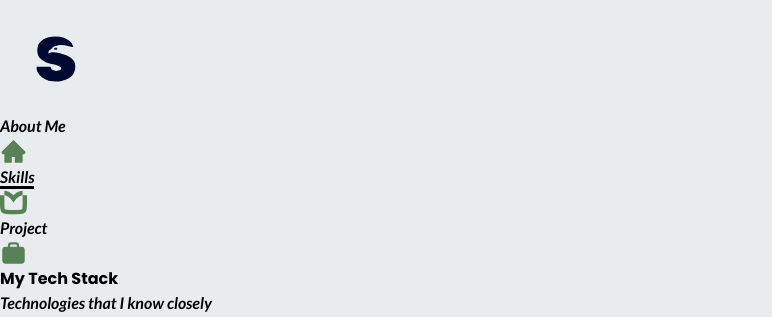
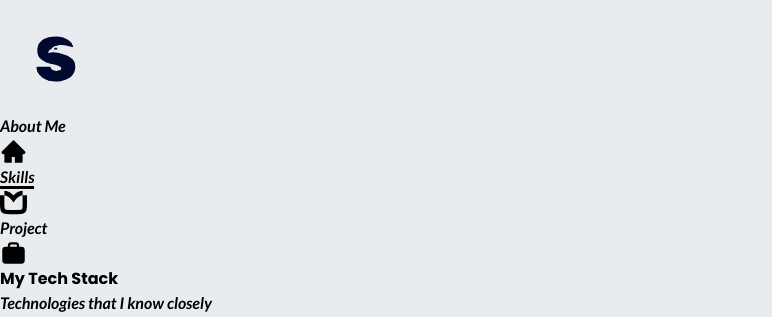
Before and after one commit to sindorcoder/sindorcoder, a React (Vite) app: page /skills in a window 1280 px wide. Shown: the top 317 px of the page, without its empty margins (0-772 px from the left). Built offline with nearby package versions, Linux system fonts and the light colour scheme.

Commit message:
added skills and resume

```diff
--- a/src/components/contact/Contact.jsx
+++ b/src/components/contact/Contact.jsx
@@ -14,7 +14,7 @@ const Contact = () => {
 
   })
   return (
-    <section className="mb-[150px] my-[80px]">
+    <section className="mb-[150px] my-[80px]" id="contact">
       <div>
         <div className="bg-slate-50 p-2 flex items-center shadow-cm justify-center w-full max-w-[150px] md:max-w-[200px] rounded-full">
           <h2 className="text-[14px] md:text-[20px] capitalize title text-black">
--- a/src/components/navbar/Navbar.jsx
+++ b/src/components/navbar/Navbar.jsx
@@ -1,3 +1,4 @@
+import { BiPhone } from "react-icons/bi";
 import { SiKnowledgebase } from "react-icons/si";
 import { TbBriefcase2Filled } from "react-icons/tb";
 import { AiFillHome } from "react-icons/ai";
@@ -18,14 +19,14 @@ const Navbar = () => {
           <li>
             <NavLink className=" text-[14px] md:text-[18px] text-black text border-b-[3px] border-transparent hover:border-b-[3px] hover:border-black duration-150 delay-100 " to="/about">
             <span className="hidden md:inline">About Me</span>
-            <AiFillHome size={27} color="#588157" className="inline md:hidden" />
+            <AiFillHome size={27} color="#000" className="inline md:hidden" />
             </NavLink>
           </li>
 
           <li>
             <NavLink className=" text-[14px] md:text-[18px] text-black text border-b-[3px] border-transparent hover:border-b-[3px] hover:border-black duration-150 delay-100 " to="/skills">
             <span className="hidden md:inline">Skills</span>
-            <SiKnowledgebase size={27} color="#588157" className="inline md:hidden" />
+            <SiKnowledgebase size={27} color="#000" className="inline md:hidden" />
             </NavLink>
           </li>
           <li>
@@ -33,7 +34,7 @@ const Navbar = () => {
             <span className="hidden md:inline">
             Project
             </span>
-            <TbBriefcase2Filled size={27} color="#588157" className="inline md:hidden" />
+            <TbBriefcase2Filled size={27} color="#000" className="inline md:hidden" />
             </NavLink>
           </li>
         </ul>
--- a/src/data/index.js
+++ b/src/data/index.js
@@ -22,6 +22,8 @@ import antd from "../assets/icons/ant.svg"
 import next from "../assets/icons/next.svg"
 import typScript from "../assets/icons/typescript.svg"
 import node from "../assets/icons/node.svg"
+import vuejs from "../assets/icons/vue-svgrepo-com.svg"
+import MUI from "../assets/icons/material-ui-svgrepo-com.svg"
 const projectData = [
   {
     title: "Weather App",
@@ -124,7 +126,9 @@ export const techs = [
   { src: typScript, alt: 'TypeScript' },
   { src: antd, alt: 'ANT DESIGN' },
   { src: next, alt: 'NEXT JS' },
-  { src: node, alt: 'NODE JS' }
+  { src: node, alt: 'NODE JS' },
+  { src: vuejs, alt: "VUE JS" },
+  { src: MUI, alt: "MATERIAL UI" }
 ];
 
 export default projectData;
--- a/src/routes/about/About.jsx
+++ b/src/routes/about/About.jsx
@@ -69,7 +69,7 @@ const About = () => {
                 </Link>
 
                 <Link
-                  to="https://drive.google.com/file/d/1twNkp2wxJEE5Lq2zCTsLAZj_buKrurwV/view"
+                  to="https://drive.google.com/file/d/1EN-N6rhnRlNRu-4Yry5oKByywHzCNNds/view"
                   target="_blank"
                   rel="noopener noreferrer"
                   className="text-[10px] border-b-2 border-emerald-600 flex items-center gap-5 md:text-[14px] font-semibold text-black"
```
Also changed, not shown: src/assets/icons/material-ui-svgrepo-com.svg (added), src/assets/icons/vue-svgrepo-com.svg (added).
